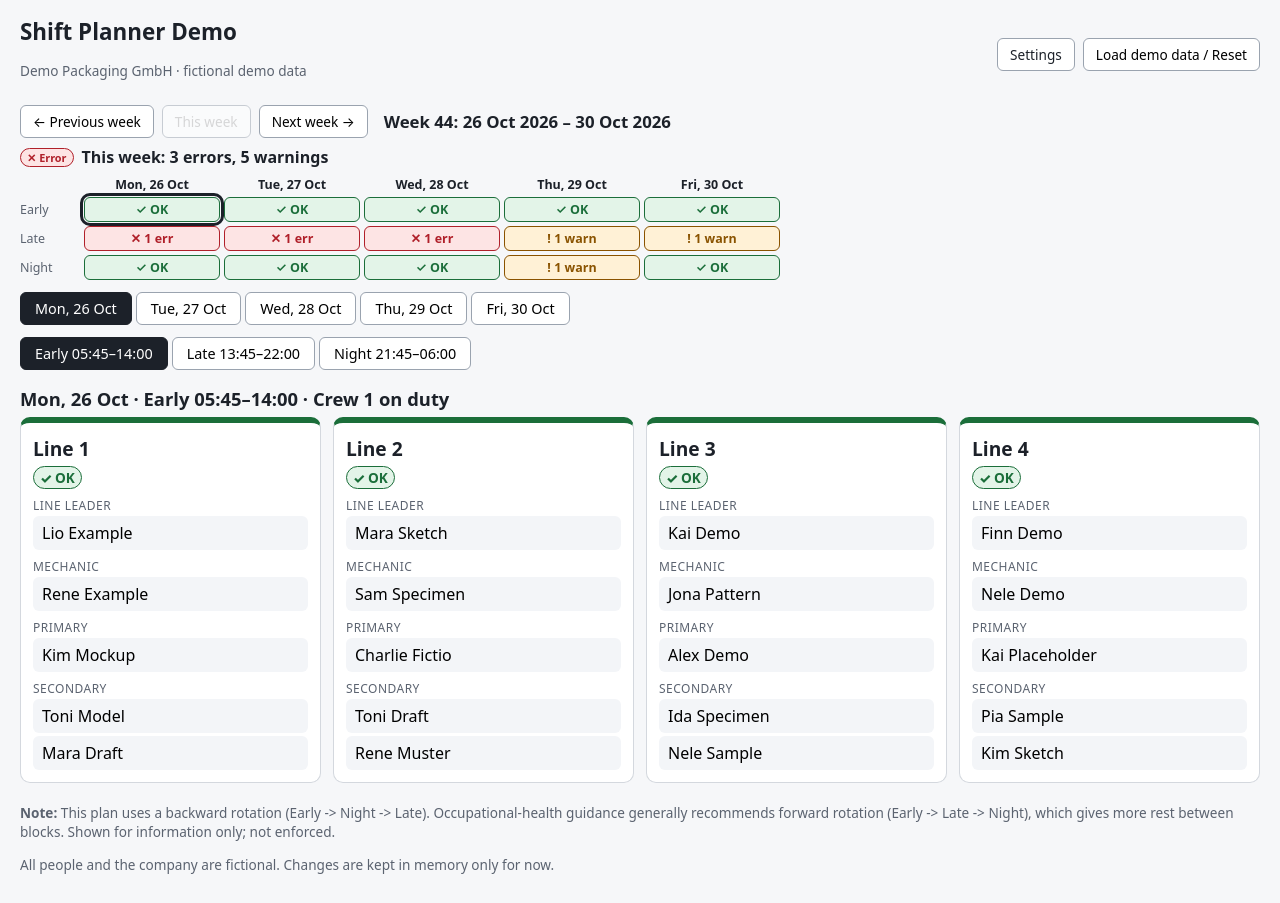
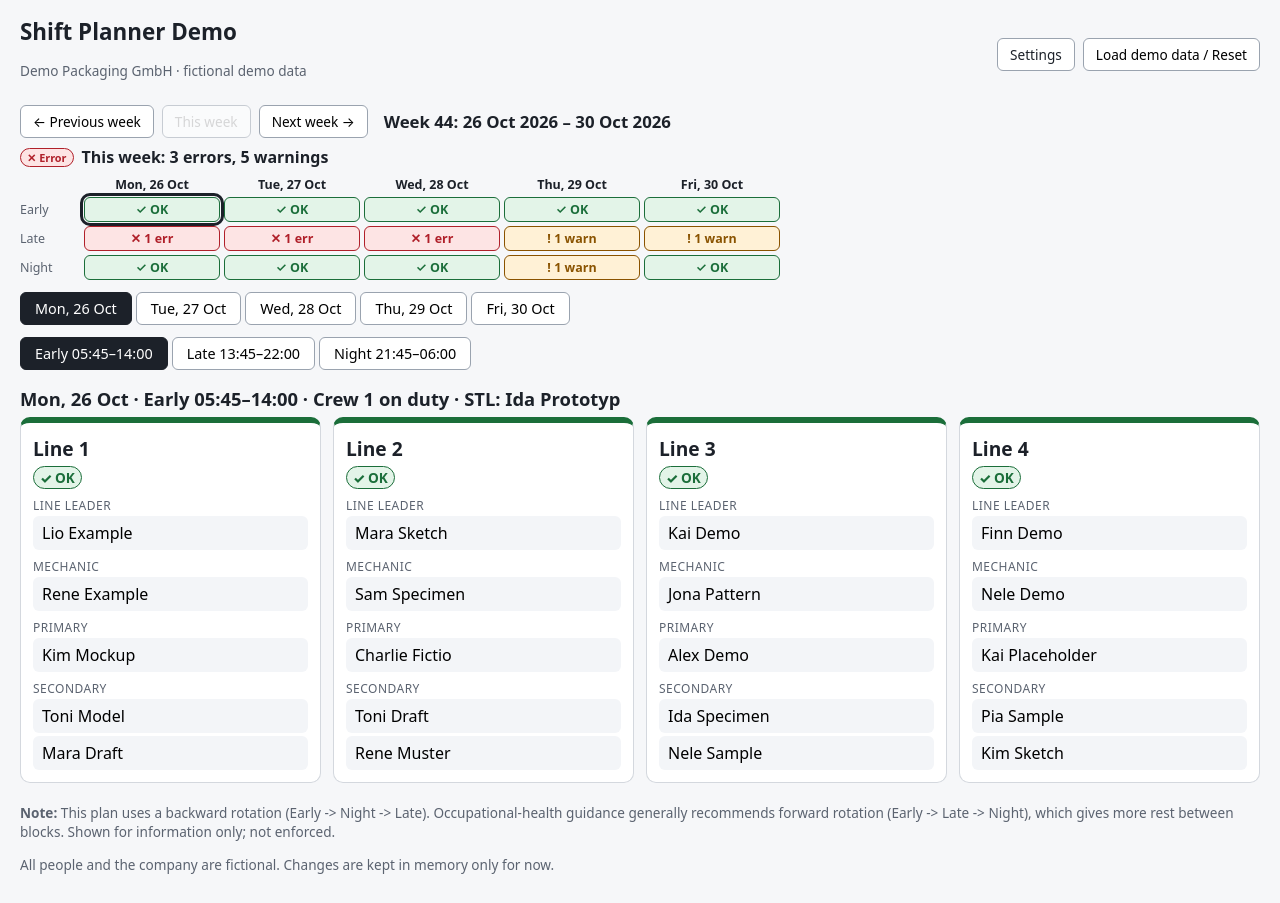
Before and after one commit to ali1129js/shift-planner-demo, a React (Vite) app: page / in a window 1280 px wide. Built offline with nearby package versions, Linux system fonts and the light colour scheme.

Commit message:
feat(ui): show the STL on duty in the shift heading

```diff
--- a/src/App.tsx
+++ b/src/App.tsx
@@ -15,6 +15,7 @@ import {
   addDays,
   generateDemoData,
   mondayOf,
+  stlOnDuty,
   toIsoDate,
   weekdayIndex,
   type Assignment,
@@ -65,6 +66,8 @@ export default function App({ today = toIsoDate(new Date()) }: Props) {
     (t, v) => ({ e: t.e + v.report.errors, w: t.w + v.report.warnings }),
     { e: 0, w: 0 },
   );
+  const stl = view ? stlOnDuty(view.date, view.shift, data.people, data.absences) : undefined;
+  const stlText = !stl?.stl ? 'none' : stl.present ? stl.stl.name : `${stl.stl.name} (absent)`;
   const closePanel = useCallback(() => setPanel(null), []);
 
   const goTo = (w: IsoDate) => {
@@ -157,7 +160,7 @@ export default function App({ today = toIsoDate(new Date()) }: Props) {
         <main>
           <h2 className="shift-title">
             {dayLabel(date)} · {SHIFTS[shift].label} {SHIFTS[shift].start}–{SHIFTS[shift].end} ·{' '}
-            {crewName(view.crew)} on duty
+            {crewName(view.crew)} on duty · STL: {stlText}
           </h2>
           {shiftLevelIssues(view).length > 0 && (
             <ul className="shift-issues">
```
Also changed, not shown: 1 other file (tests, documents, lock files or other folders).
